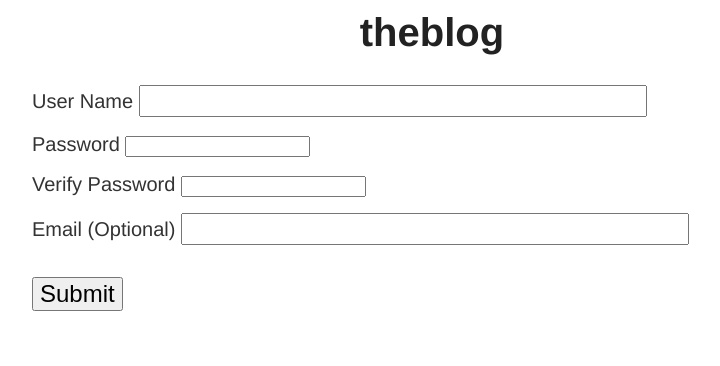
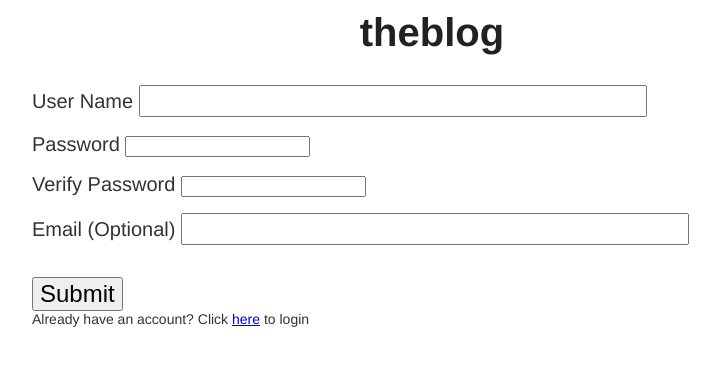
Before and after one commit to twprobasco/theblog, a Python web app: template templates/signup.html in a window 1280 px wide. Shown: the top 366 px of the page, without its empty margins (208-928 px from the left). Run offline with Jinja, Linux system fonts and the light colour scheme; the template is opened without the code that fills it, so the values that code supplies are empty.

Commit message:
added a link to the login page

```diff
--- a/templates/signup.html
+++ b/templates/signup.html
@@ -30,4 +30,6 @@
 	<input type="submit">
 </form>
 
+Already have an account? Click <a href="login">here</a> to login
+
 {% endblock %}
```
